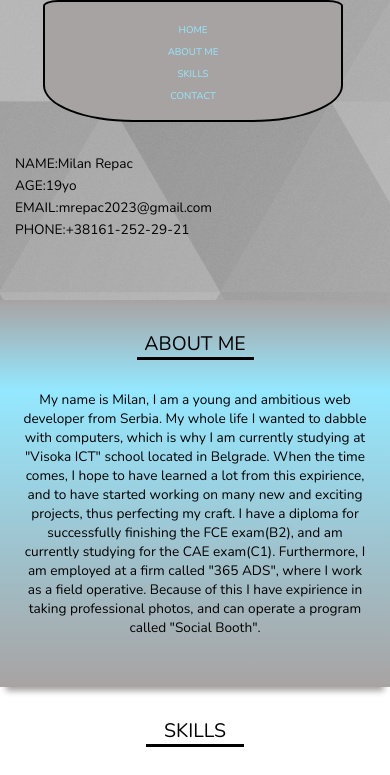
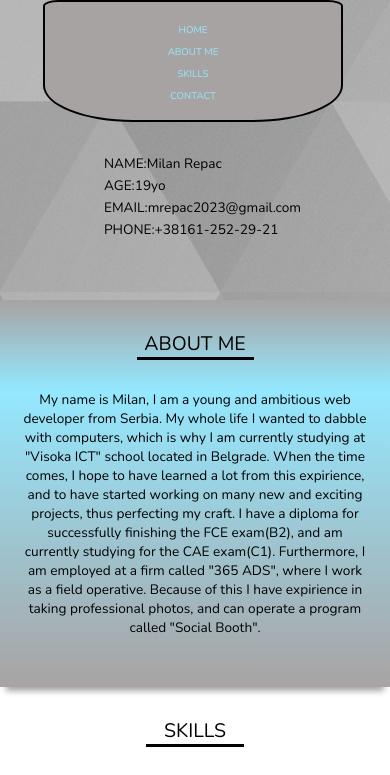
Before and after one commit to repi2023/milanrepac.github.io, a plain HTML site: page index.html in a window 390 px wide. Shown: the top 775 px of the page. Drawn offline with nearby package versions, Linux system fonts and the light colour scheme.

Commit message:
Update styles.css

```diff
--- a/css/styles.css
+++ b/css/styles.css
@@ -288,6 +288,9 @@ footer a {
 #skills .skill .progbar #wordpressprog p{
   font-size: 18px;
 }
+#pozadina header #slikainfo{
+  margin:50px auto;
+}
 #headingABOUT{
   padding-top:30px;
 }
```
